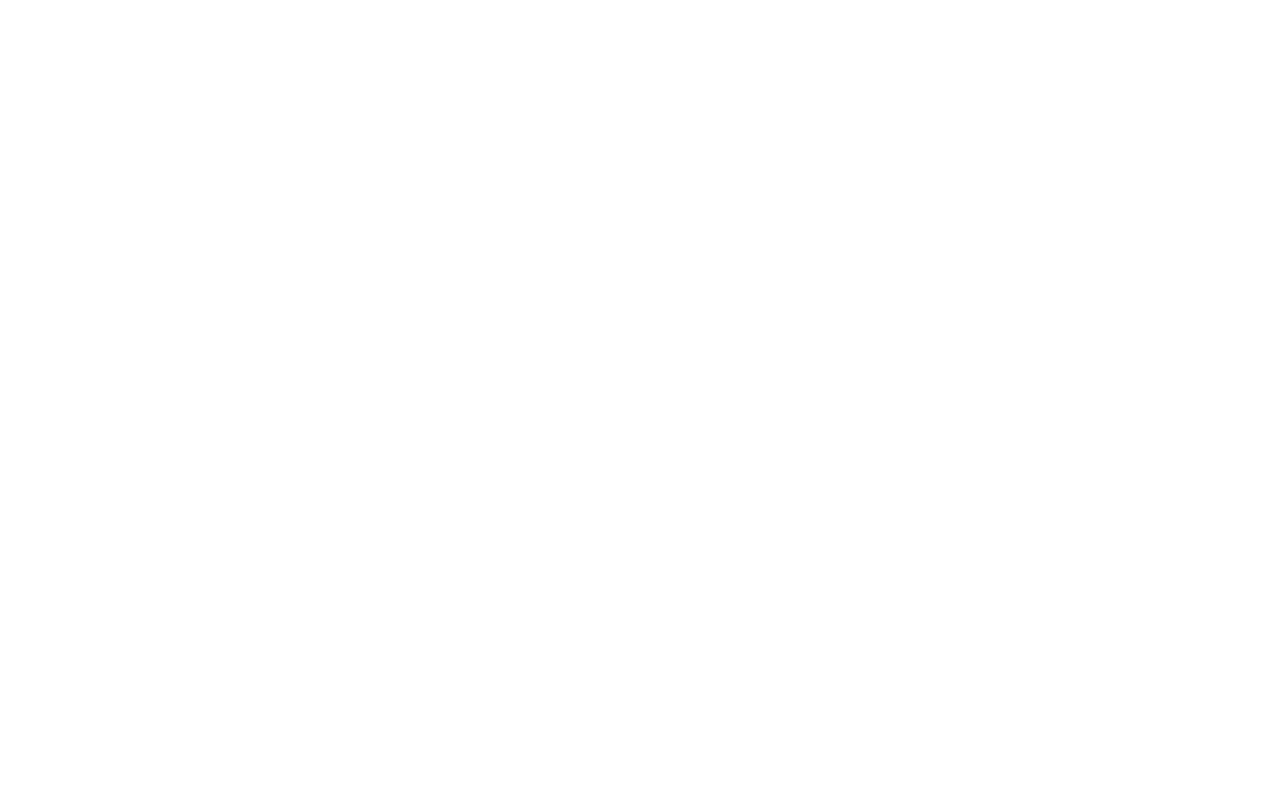
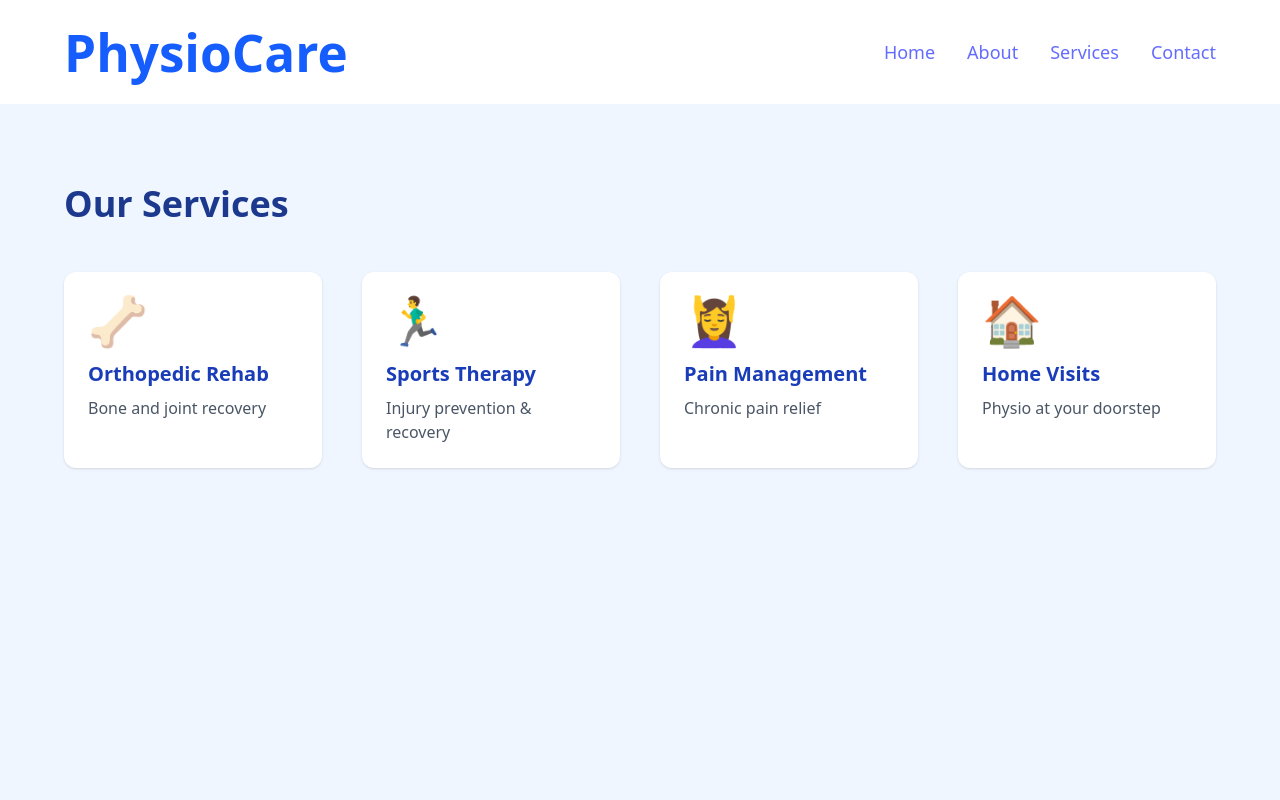
Before and after one commit to Krushna2142/Physio-Website, a React (Vite) app in the folder Physio-frontend/: page /services in a window 1280 px wide. Before the commit this address had no page. Shown: the top 800 px of the page. Built offline with nearby package versions, Linux system fonts and the light colour scheme.

Commit message:
initialcommit

```diff
--- a/Physio-frontend/index.html
+++ b/Physio-frontend/index.html
@@ -1,13 +1,11 @@
-<!doctype html>
+<!DOCTYPE html>
 <html lang="en">
   <head>
     <meta charset="UTF-8" />
-    <link rel="icon" type="image/svg+xml" href="/vite.svg" />
-    <meta name="viewport" content="width=device-width, initial-scale=1.0" />
-    <title>Physiotherapy</title>
+    <title>PhysioCare</title>
   </head>
   <body>
-    <div id="root"></div>
+    <div id="root"></div> <!-- ✅ This must be here -->
     <script type="module" src="/src/main.jsx"></script>
   </body>
 </html>
--- a/Physio-frontend/src/App.jsx
+++ b/Physio-frontend/src/App.jsx
@@ -1,14 +1,27 @@
-import React from 'react';
-import { Routes, Route } from 'react-router-dom';
-import Home from './components/Home';
+import React from "react";
+import { Routes, Route } from "react-router-dom";
 
-function App() {
+import Navbar from "./components/Navbar";
+import Footer from "./components/Footer";
+
+import Home from "./pages/Home";
+import About from "./pages/About";
+import Services from "./pages/Services";
+import Contact from "./pages/Contact";
+
+export default function App() {
   return (
-    <Routes>
-      <Route path="/" element={<Home />} />
-      {/* You can add more routes here */}
-    </Routes>
+    <>
+      <Navbar />
+
+      <Routes>
+        <Route path="/" element={<Home />} />
+        <Route path="/about" element={<About />} />
+        <Route path="/services" element={<Services />} />
+        <Route path="/contact" element={<Contact />} />
+      </Routes>
+
+      <Footer />
+    </>
   );
 }
-
-export default App;
--- /dev/null
+++ b/Physio-frontend/src/components/Footer.jsx
@@ -0,0 +1,9 @@
+import React from "react";
+
+export default function Footer() {
+  return (
+    <footer className="bg-white border-t mt-10 py-6 text-center text-sm text-gray-600">
+      © {new Date().getFullYear()} PhysioCare. All rights reserved.
+    </footer>
+  );
+}
--- a/Physio-frontend/src/components/Home.jsx
+++ /dev/null
@@ -1,15 +0,0 @@
-import React from 'react';
-
-function Home() {
-  return (
-    <ul class="bg-gradient-to-l-r from-blue-500 to-purple-600">
-    <div className="min-h-screen flex items-center justify-center bg-gradient-to-l from-blue-500 to-purple-600 text-amber-300">
-      <h1 className="text-3xl  text-white font-bold">
-        🎉 Tailwind CSS is Working!
-      </h1>
-    </div>
-    ,</ul>
-  );
-}
-
-export default Home;
--- /dev/null
+++ b/Physio-frontend/src/components/Navbar.jsx
@@ -0,0 +1,16 @@
+import React from "react";
+import { Link } from "react-router-dom";
+
+export default function Navbar() {
+  return (
+    <nav className="w-full px-16 py-6 bg-white shadow flex justify-between items-center">
+      <h1 className="text-2xl font-bold text-blue-600">PhysioCare</h1>
+      <div className="space-x-8 text-lg">
+        <Link to="/" className="text-gray-700 hover:text-blue-600">Home</Link>
+        <Link to="/about" className="text-gray-700 hover:text-blue-600">About</Link>
+        <Link to="/services" className="text-gray-700 hover:text-blue-600">Services</Link>
+        <Link to="/contact" className="text-gray-700 hover:text-blue-600">Contact</Link>
+      </div>
+    </nav>
+  );
+}
--- /dev/null
+++ b/Physio-frontend/src/pages/About.jsx
@@ -0,0 +1,17 @@
+import React from "react";
+
+export default function About() {
+  return (
+    <div className="w-screen h-screen px-16 py-20 bg-white text-gray-800">
+      <div className="w-full h-full flex flex-col justify-center">
+        <h1 className="text-5xl font-bold text-blue-900 mb-6">About PhysioCare</h1>
+        <p className="text-xl mb-4 max-w-4xl">
+          At PhysioCare, we’re committed to helping you recover faster and live better. Our team of expert physiotherapists uses modern techniques tailored to your unique needs.
+        </p>
+        <p className="text-xl max-w-4xl">
+          We specialize in orthopedic, neurological, and sports-related therapy with a compassionate approach.
+        </p>
+      </div>
+    </div>
+  );
+}
--- /dev/null
+++ b/Physio-frontend/src/pages/Contact.jsx
@@ -0,0 +1,17 @@
+import React from "react";
+
+export default function Contact() {
+  return (
+    <div className="w-screen h-screen px-16 py-20 bg-white flex items-center justify-center">
+      <div className="w-full max-w-xl bg-blue-50 p-8 rounded-lg shadow-lg">
+        <h2 className="text-3xl font-bold text-blue-900 mb-6 text-center">Contact Us</h2>
+        <form className="space-y-4">
+          <input className="w-full p-3 rounded border focus:outline-none text-blue-600  hover:bg-blue-300" placeholder="Your Name" />
+          <input className="w-full p-3 rounded border focus:outline-none text-blue-600  hover:bg-blue-300" type="email" placeholder="Email" />
+          <textarea className="w-full p-3 rounded border focus:outline-none text-blue-600  hover:bg-blue-300" rows="4" placeholder="Message" />
+          <button className="w-full bg-blue-600 text-white py-3 rounded hover:bg-blue-700 transition">Send</button>
+        </form>
+      </div>
+    </div>
+  );
+}
--- /dev/null
+++ b/Physio-frontend/src/pages/Home.jsx
@@ -0,0 +1,37 @@
+import React from "react";
+import { useNavigate } from "react-router-dom";
+
+export default function Home() {
+  const navigate = useNavigate();
+
+  return (
+    <div className="w-screen h-screen bg-gradient-to-br from-blue-100 to-purple-200 flex items-center justify-center px-12">
+      <div className="flex items-center justify-between w-full">
+        {/* Left Side */}
+        <div className="w-1/2">
+          <h1 className="text-5xl font-bold text-blue-900 mb-6">
+            Revive. Restore. Rejuvenate.
+          </h1>
+          <p className="text-xl text-gray-700 mb-8">
+            Personalized physiotherapy solutions for a pain-free and active life.
+          </p>
+          <button
+            onClick={() => navigate("/contact")}
+            className="bg-black text-white px-6 py-3 rounded-full text-lg font-semibold hover:bg-gray-800 transition"
+          >
+            Book an Appointment
+          </button>
+        </div>
+
+        {/* Right Side */}
+        <div className="w-1/2 flex justify-center">
+          <img
+            src="https://images.unsplash.com/photo-1588776814546-6c6ad5401785?auto=format&fit=crop&w=800&q=80"
+            alt="Physiotherapy"
+            className="rounded-2xl shadow-lg w-[90%] max-h-[450px] object-cover"
+          />
+        </div>
+      </div>
+    </div>
+  );
+}
--- /dev/null
+++ b/Physio-frontend/src/pages/Services.jsx
@@ -0,0 +1,25 @@
+import React from "react";
+
+export default function Services() {
+  const services = [
+    { title: "Orthopedic Rehab", icon: "🦴", desc: "Bone and joint recovery" },
+    { title: "Sports Therapy", icon: "🏃‍♂️", desc: "Injury prevention & recovery" },
+    { title: "Pain Management", icon: "💆‍♀️", desc: "Chronic pain relief" },
+    { title: "Home Visits", icon: "🏠", desc: "Physio at your doorstep" },
+  ];
+
+  return (
+    <div className="w-screen h-screen px-16 py-20 bg-blue-50">
+      <h2 className="text-4xl font-bold text-blue-900 mb-12">Our Services</h2>
+      <div className="grid grid-cols-4 gap-10">
+        {services.map((s, i) => (
+          <div key={i} className="bg-white p-6 rounded-xl shadow hover:shadow-lg transition">
+            <div className="text-5xl mb-4">{s.icon}</div>
+            <h3 className="text-xl font-semibold text-blue-800">{s.title}</h3>
+            <p className="text-gray-600 mt-2">{s.desc}</p>
+          </div>
+        ))}
+      </div>
+    </div>
+  );
+}
```
Also changed, not shown: Physio-frontend/src/main.jsx (+6 -6 lines).
